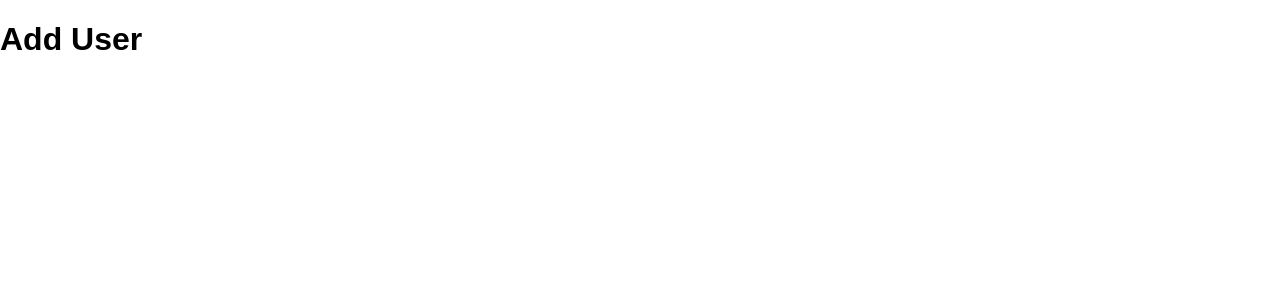
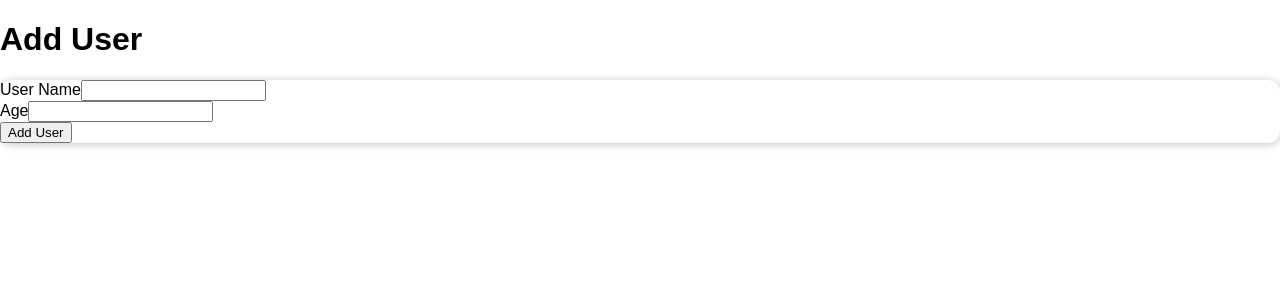
Before and after one commit to AshKatLuck/react-practice-user-age-form-project, a React (Create React App) app: page / in a window 1280 px wide. Shown: the top 300 px of the page. Built offline with nearby package versions, Linux system fonts and the light colour scheme.

Commit message:
render basic user form

```diff
--- a/src/App.js
+++ b/src/App.js
@@ -1,9 +1,31 @@
 import React from "react";
+import Card from "./UI/Card";
+import NewUser from "./components/NewUser";
 
 function App() {
+  const dummyUserData = [
+    {
+      id: Math.random().toString(),
+      name: "Adrian Monk",
+      age: 41,
+    },
+    {
+      id: Math.random().toString(),
+      name: "Randy Disher",
+      age: 35,
+    },
+  ];
+
   return (
     <div>
-      <h1>Add User</h1>
+      <div>
+        <h1>Add User</h1>
+      </div>
+      <Card>
+        <div>
+          <NewUser />
+        </div>
+      </Card>
     </div>
   );
 }
--- /dev/null
+++ b/src/UI/Card.css
@@ -0,0 +1,4 @@
+.card{
+    border-radius: 12px;
+    box-shadow: 0 1px 8px rgba(0,0,0,0.25);
+}
--- /dev/null
+++ b/src/UI/Card.js
@@ -0,0 +1,10 @@
+import React from "react";
+import "./Card.css";
+
+const Card = (props) => {
+  const classes = "card " + props.className;
+
+  return <div className={classes}>{props.children}</div>;
+};
+
+export default Card;
--- /dev/null
+++ b/src/components/NewUser.js
@@ -0,0 +1,13 @@
+import React from "react";
+import "./NewUser.css";
+import NewUserForm from "./NewUserForm";
+
+const NewUser = () => {
+  return (
+    <div>
+      <NewUserForm></NewUserForm>
+    </div>
+  );
+};
+
+export default NewUser;
--- /dev/null
+++ b/src/components/NewUserForm.js
@@ -0,0 +1,24 @@
+import React from "react";
+import "./NewUserForm.css";
+
+const NewUserForm = () => {
+  return (
+    <div>
+      <form>
+        <div>
+          <label>User Name</label>
+          <input type="text"></input>
+        </div>
+        <div>
+          <label>Age</label>
+          <input type="text"></input>
+        </div>
+        <div>
+          <button type="submit">Add User</button>
+        </div>
+      </form>
+    </div>
+  );
+};
+
+export default NewUserForm;
```
Also changed, not shown: src/components/NewUser.css (added), src/components/NewUserForm.css (added).
